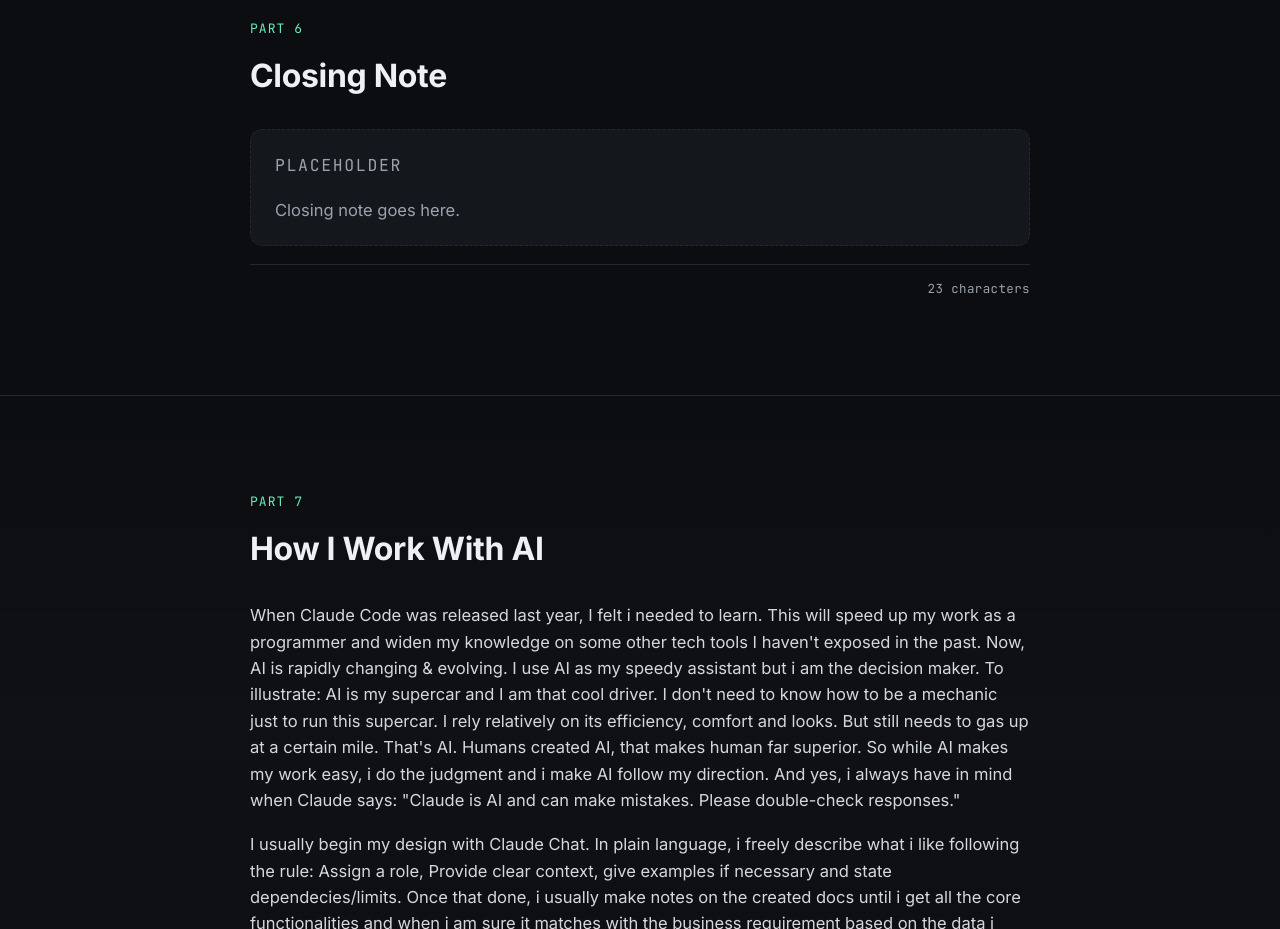
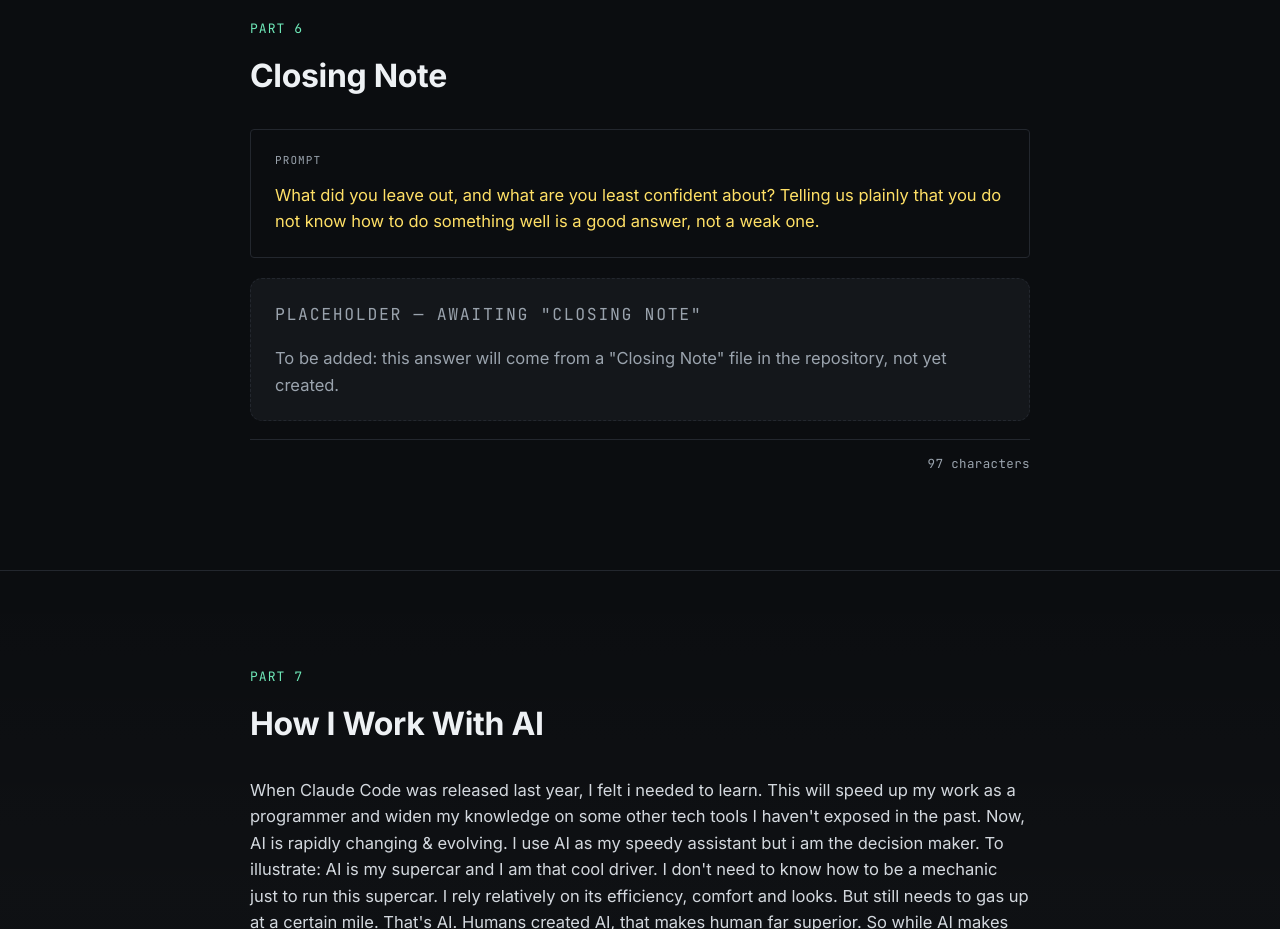
Before and after one commit to cyberussell/benoz, a website: page public/index.html in a window 1280 px wide. Shown: the part 4320-5249 px from the top of the page. Drawn offline with Linux system fonts and the light colour scheme.

Commit message:
Add prompt box to Part 6, await Closing Note file
Bordered yellow-text box states the closing-note prompt (what was
left out / least confident about). Placeholder below notes the
actual answer will come from a "Closing Note" file once added to
the repo, matching the pattern used for Parts 1 and 7.

```diff
--- a/public/index.html
+++ b/public/index.html
@@ -217,9 +217,13 @@
       <p class="part-kicker">Part 6</p>
       <h2 class="part-title" id="part-6-title">Closing Note</h2>
       <div class="prose">
+        <div class="brief-box">
+          <p class="brief-label">Prompt</p>
+          <p class="brief-text">What did you leave out, and what are you least confident about? Telling us plainly that you do not know how to do something well is a good answer, not a weak one.</p>
+        </div>
         <div class="placeholder-block">
-          <p class="placeholder-label">Placeholder</p>
-          <p id="part-6-response">Closing note goes here.</p>
+          <p class="placeholder-label">Placeholder — awaiting "Closing Note"</p>
+          <p id="part-6-response">To be added: this answer will come from a "Closing Note" file in the repository, not yet created.</p>
         </div>
       </div>
       <p class="char-count" data-char-count-for="part-6-response"></p>
```
